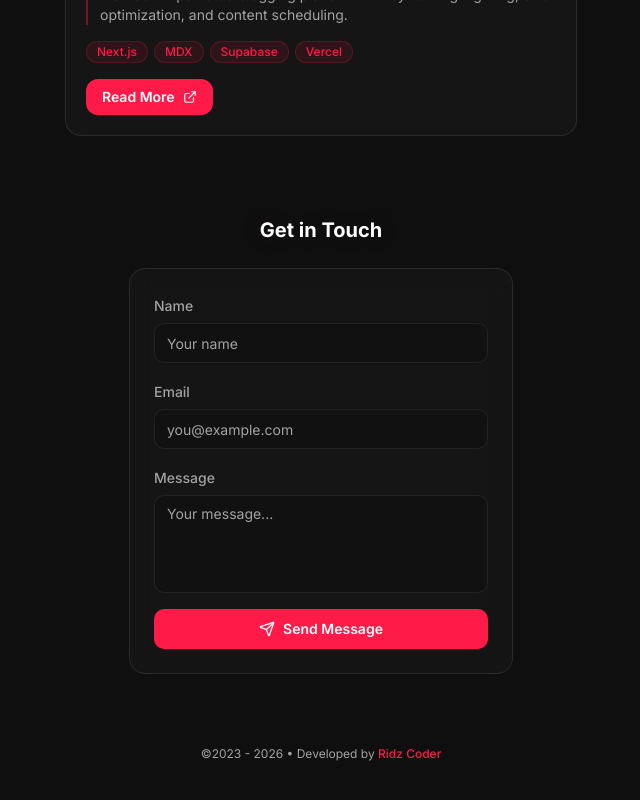
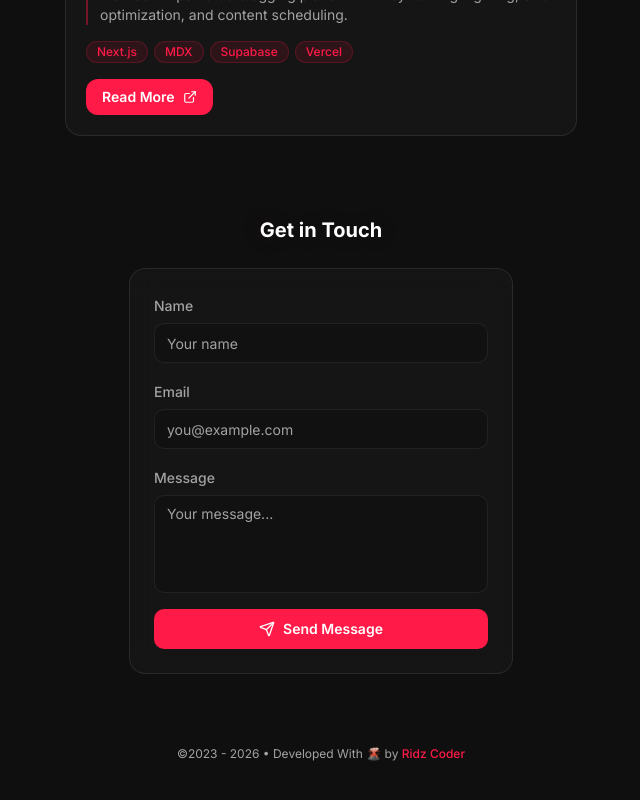
Before and after one commit to Rivozn-kidz/RIDZ-CODER, a React (Vite) app: page / in a window 1280 px wide. Shown: the part 5280-6080 px from the top of the page, without its empty margins (319-959 px from the left). Built offline with nearby package versions, Linux system fonts and the light colour scheme.

Commit message:
Update Footer.tsx

```diff
--- a/src/components/layout/Footer.tsx
+++ b/src/components/layout/Footer.tsx
@@ -6,7 +6,7 @@ export default function Footer() {
   return (
     <footer className="py-8 px-4 text-center">
       <p className="text-xs text-muted-foreground">
-        ©{yearRange} • Developed by{' '}
+        ©{yearRange} • Developed With 🌋 by{' '}
         <span className="text-primary font-medium">Ridz Coder</span>
       </p>
     </footer>
```
